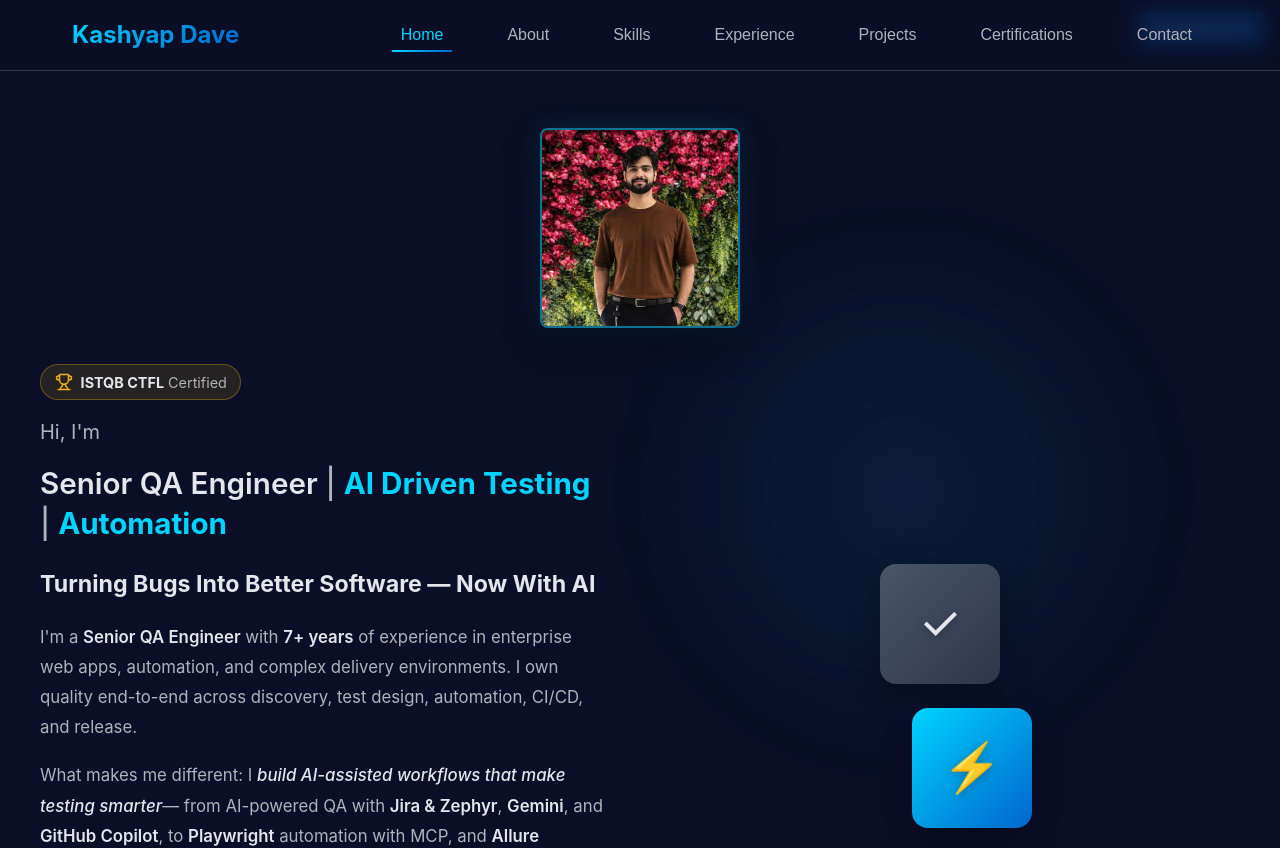
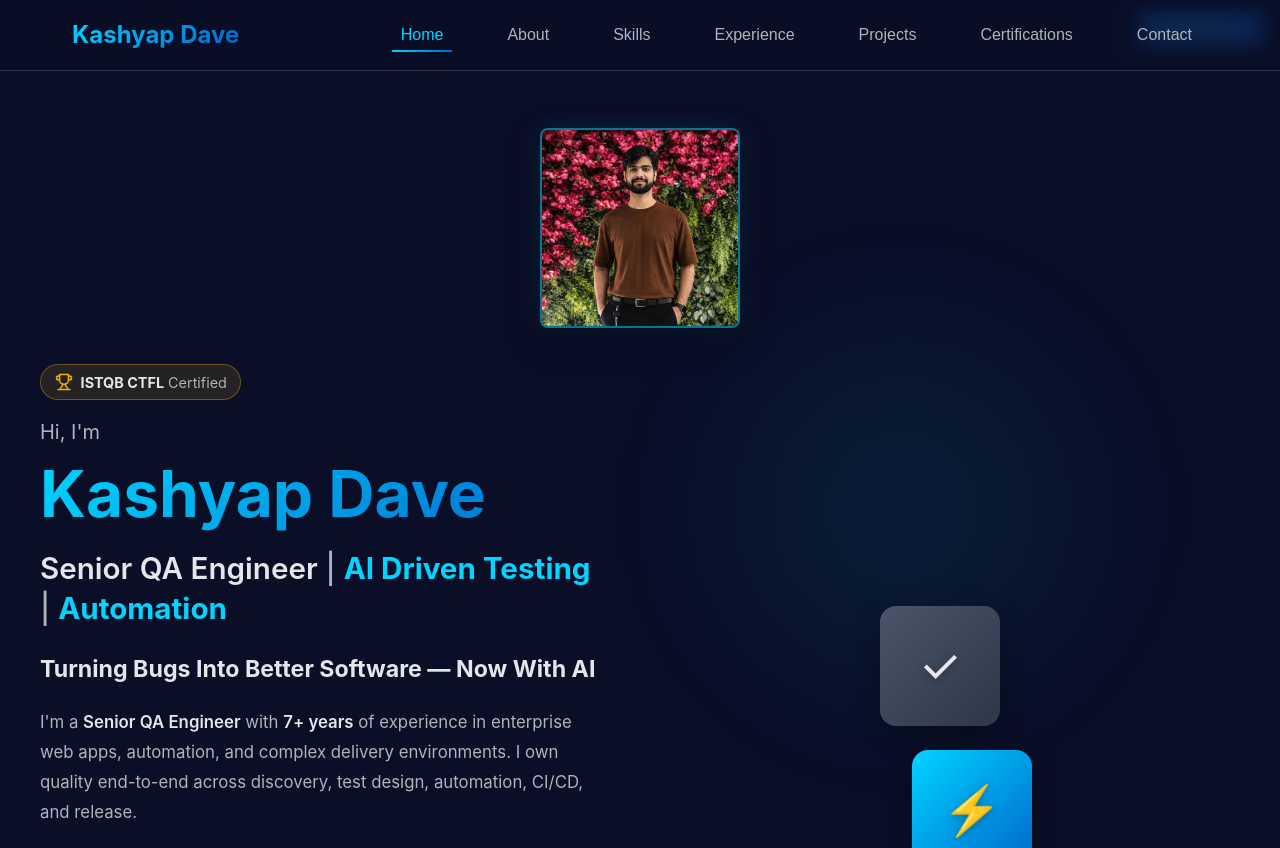
Before and after one commit to Kashyap1995/Kashyap-portfolio, a React (Vite) app: page / in a window 1280 px wide. Shown: the top 848 px of the page. Built offline with nearby package versions, Linux system fonts and the light colour scheme; the HTML template or start-up script is replaced by a standard one.

Commit message:
Updated portfolio changes

```diff
--- a/src/components/Home.jsx
+++ b/src/components/Home.jsx
@@ -79,7 +79,7 @@ const Home = () => {
             animate={{ opacity: 1, x: 0 }}
             transition={{ delay: 0.35, duration: 0.6 }}
           >
-            {/* Kashyap Dave */}
+            Kashyap Dave
           </motion.h1>
 
           <motion.h2
```
